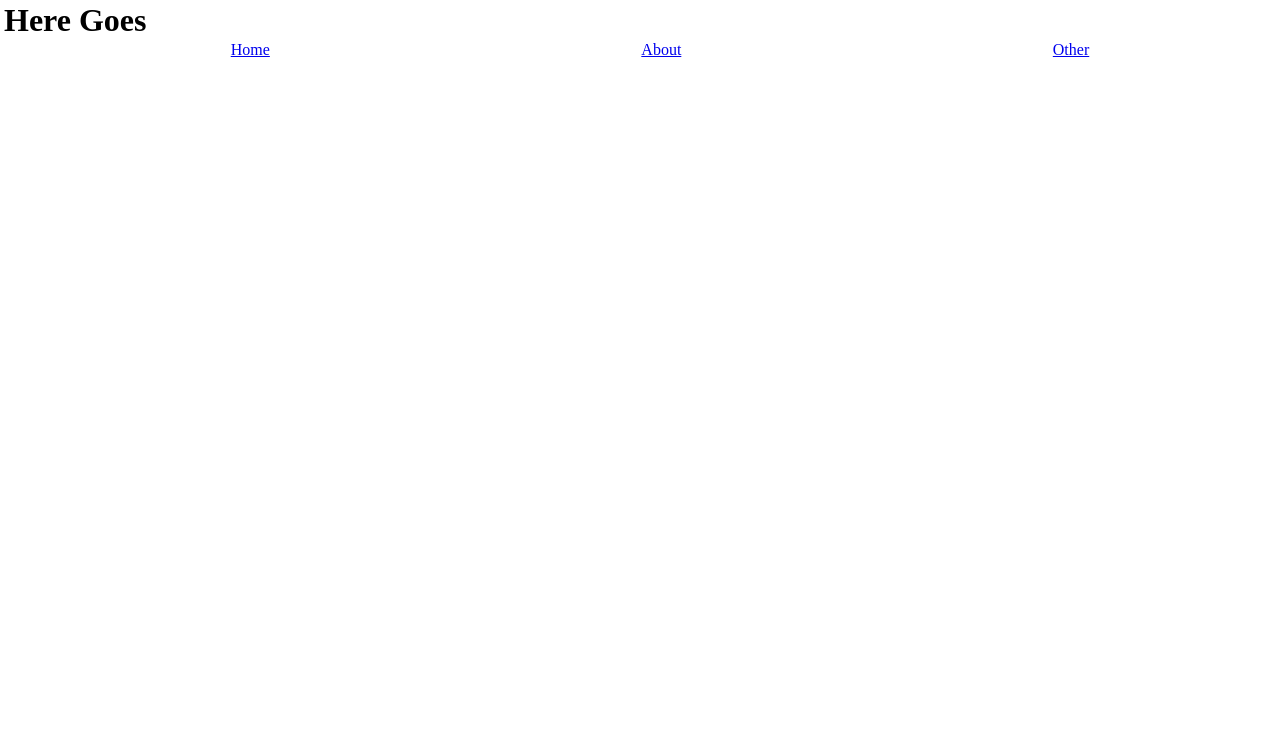
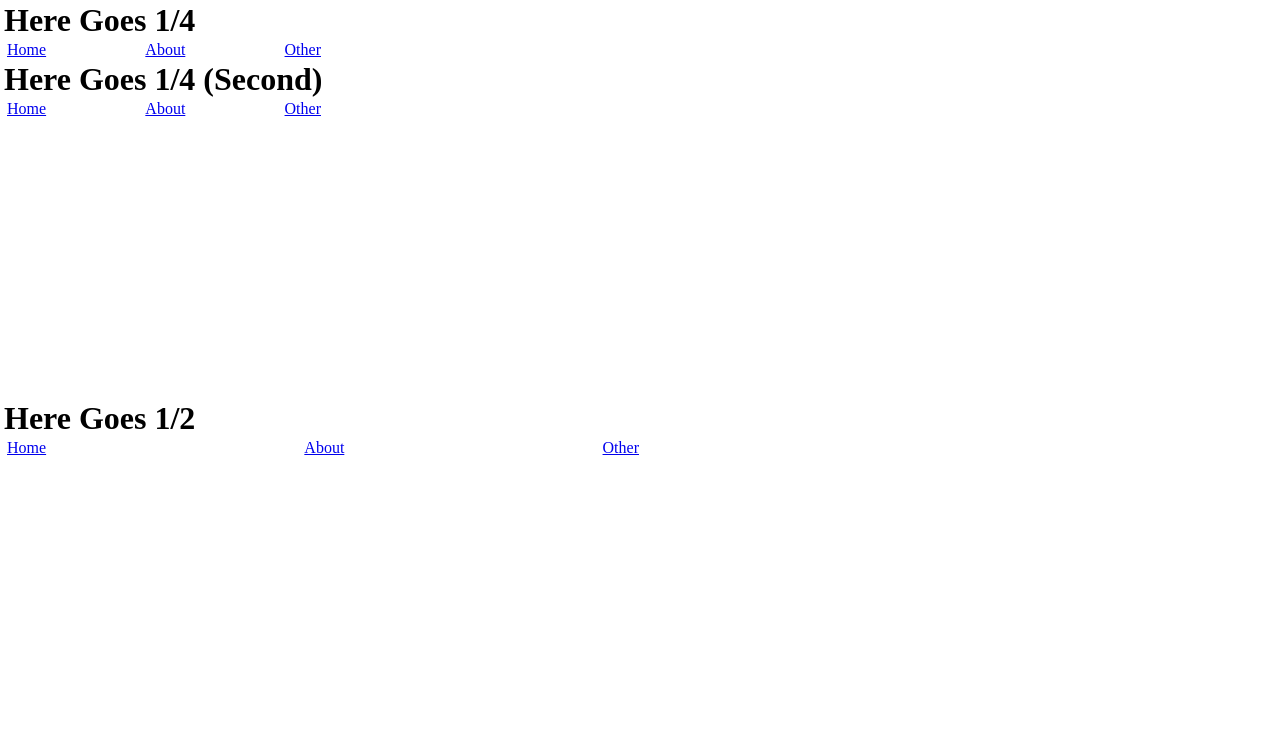
Before and after one commit to StevenM82/practice, a plain HTML site: page index.html in a window 1280 px wide. Drawn offline with Linux system fonts and the light colour scheme.

Commit message:
adjusting container sizes

```diff
--- a/index.html
+++ b/index.html
@@ -9,15 +9,33 @@
 
   <body>
     <header>
-      <h1>Here Goes</h1>
+      <h1>Here Goes 1/4</h1>
       <nav>
-        <ul class="menu">
+        <ul class="menu container-sm">
           <li><a href="home">Home</a></li>
           <li><a href="about">About</a></li>
           <li><a href="other">Other</a></li>
         </ul>
       </nav>
-    </header>
+
+      <h1>Here Goes 1/4 (Second)</h1>
+      <nav>
+        <ul class="menu-2 container-sm">
+          <li><a href="home">Home</a></li>
+          <li><a href="about">About</a></li>
+          <li><a href="other">Other</a></li>
+        </ul>
+      </nav>
+
+      <h1>Here Goes 1/2</h1>
+      <nav>
+        <ul class="menu-3 container-m">
+          <li><a href="home">Home</a></li>
+          <li><a href="about">About</a></li>
+          <li><a href="other">Other</a></li>
+        </ul>
+      </nav>
+
 
     <section>
       <article>
--- a/styles/stylesheet.css
+++ b/styles/stylesheet.css
@@ -3,36 +3,44 @@
   margin: 1px;
 }
 
-.sm {
-  display: flex;
+.container-sm {
   width: 25%;
 }
 
-.m {
-  display: flex;
+.container-m {
   width: 50%
-}
-
-.lg {
-  display: flex;
-  width: 75%;
-}
-
-.xl {
-  display: flex;
-  width: 100%;
 }
 
 .menu {
   display: flex;
   flex-direction: row;
   list-style: none;
-  justify-content: space-around;
+  justify-content: space-between;
+  padding: 0px;
+}
+
+.menu-2 {
+  display: flex;
+  flex-direction: row;
+  list-style: none;
+  justify-content: space-between;
+  padding: 0px;
+  height: 300px;
+}
+
+.menu-3 {
+  display: flex;
+  flex-direction: row;
+  list-style: none;
+  justify-content: space-between;
+  padding: 0px;
+  height: 300px;
 }
 
 .menu > a {
   opacity: 0.6;
   color: black;
+  text-decoration: none;
 }
 
 h1 {
```
